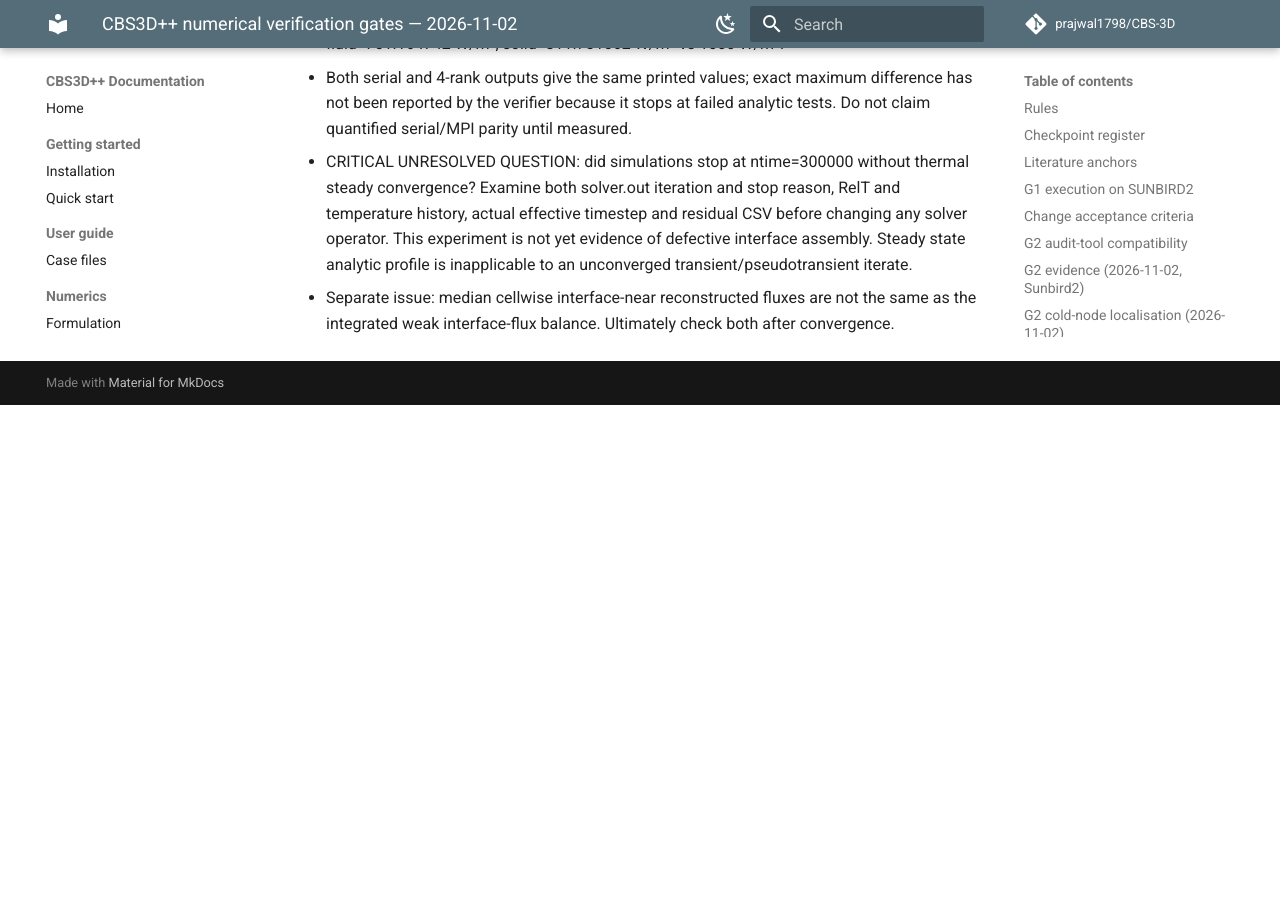
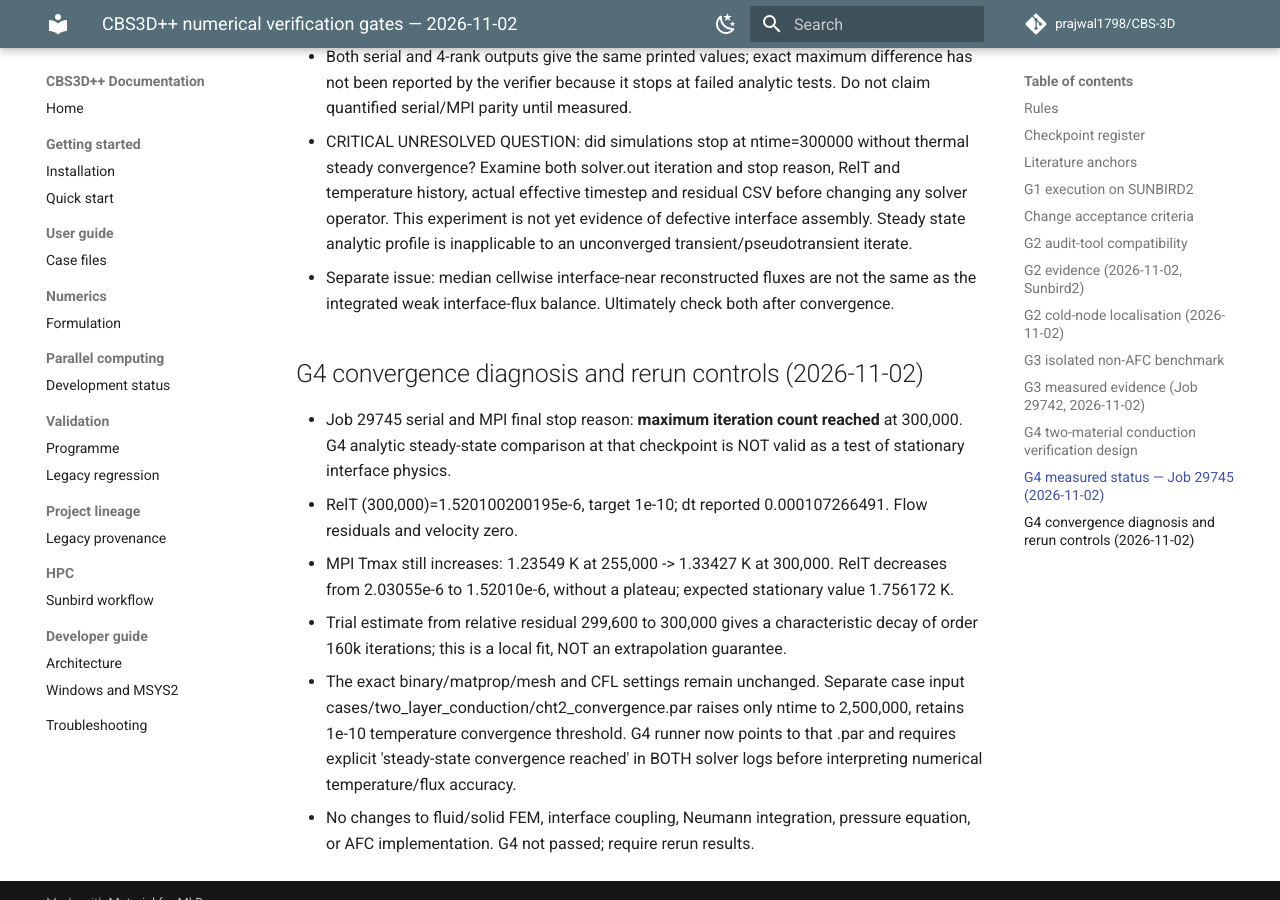
Before and after one commit to prajwal1798/CBS-3D, an MkDocs documentation site: the page built from docs/verification/CBS3D_NUMERICAL_VERIFICATION_GATES.md, in a window 1280 px wide and 900 px high, scrolled down 6424 px. Built offline with MkDocs 1.6.1 and Material for MkDocs 9.7.7, drawn with Linux system fonts in a browser that asks for light colours; comment, search, counter and statistics services are not loaded; before the commit the page ends 6829 px from its top, so only the background shows below that; some of the changed text lies outside the part shown.

Commit message:
docs: diagnose G4 premature iteration-limit stop; document controlled 2.5M convergence rerun

```diff
--- a/docs/verification/CBS3D_NUMERICAL_VERIFICATION_GATES.md
+++ b/docs/verification/CBS3D_NUMERICAL_VERIFICATION_GATES.md
@@ -19,7 +19,7 @@
 | G1c | Lumped thermal mass and timestep diagonal | Code vs direct P1-tet reference with positive entries | PASS: Sunbird2 CTest 3/3 (2026-11-02), shared-node and material masks |
 | G2 | Actual inlet/outlet/wall/interface boundary inventory and flux sign | Every applied BC and flux accounted for | PASS (structural): Job 29706 has only BC 511/520/530/532, 648 BC532 faces = 0.0006 m^2, 60 W applied, zero duplicate faces, zero MPI duplicate mismatch; full global energy closure remains G7 |
 | G3 | Solid-only diffusion | Uniform/linear patch tests; analytical heated slab; mesh refinement | Analytical slab and serial/MPI PASS, Job 29742; systematic mesh refinement still pending |
-| G4 | Two-material conduction | Shared interface temperature, weak flux continuity, integrated balance | FAIL at Job 29745: 24.04% analytic error, reconstructed interface gradients 751/812 vs 1000 W/m²; must establish convergence/stop reason before interpretation |
+| G4 | Two-material conduction | Shared interface temperature, weak flux continuity, integrated balance | INCONCLUSIVE: Job 29745 hit 300,000 iteration limit with RelT=1.5201e-6 > 1e-10; longer benchmark-only 2.5M cap prepared; rerun pending |
 | G5 | Prescribed-flow scalar transport | Uniform T, analytical convection-diffusion and manufactured solutions | Uniform T check added; remaining pending |
 | G6 | Discrete positivity / DMP | Inspect assembled update matrix and *first* bound violation | U-channel AFC-off run: 176 cold nodes, ALL fluid-only, zero interface/solid; root mechanism and first crossing unresolved |
 | G7 | Integrated energy and mass | Sources + boundary heat = advection + storage within stated tolerance | Existing balance script; pending for U-channel |
@@ -120,3 +120,12 @@ The serial VTU writer outputs CellData `mat_id`; DistributedPost.cpp writes `mat
 - Both serial and 4-rank outputs give the same printed values; exact maximum difference has not been reported by the verifier because it stops at failed analytic tests. Do not claim quantified serial/MPI parity until measured.
 - CRITICAL UNRESOLVED QUESTION: did simulations stop at ntime=300000 without thermal steady convergence? Examine both solver.out iteration and stop reason, RelT and temperature history, actual effective timestep and residual CSV before changing any solver operator. This experiment is not yet evidence of defective interface assembly. Steady state analytic profile is inapplicable to an unconverged transient/pseudotransient iterate.
 - Separate issue: median cellwise interface-near reconstructed fluxes are not the same as the integrated weak interface-flux balance. Ultimately check both after convergence.
+
+## G4 convergence diagnosis and rerun controls (2026-11-02)
+
+- Job 29745 serial and MPI final stop reason: **maximum iteration count reached** at 300,000. G4 analytic steady-state comparison at that checkpoint is NOT valid as a test of stationary interface physics.
+- RelT (300,000)=1.520100200195e-6, target 1e-10; dt reported 0.000107266491. Flow residuals and velocity zero.
+- MPI Tmax still increases: 1.23549 K at 255,000 -> 1.33427 K at 300,000. RelT decreases from 2.03055e-6 to 1.52010e-6, without a plateau; expected stationary value 1.756172 K.
+- Trial estimate from relative residual 299,600 to 300,000 gives a characteristic decay of order 160k iterations; this is a local fit, NOT an extrapolation guarantee.
+- The exact binary/matprop/mesh and CFL settings remain unchanged. Separate case input cases/two_layer_conduction/cht2_convergence.par raises only ntime to 2,500,000, retains 1e-10 temperature convergence threshold. G4 runner now points to that .par and requires explicit 'steady-state convergence reached' in BOTH solver logs before interpreting numerical temperature/flux accuracy.
+- No changes to fluid/solid FEM, interface coupling, Neumann integration, pressure equation, or AFC implementation. G4 not passed; require rerun results.
```
